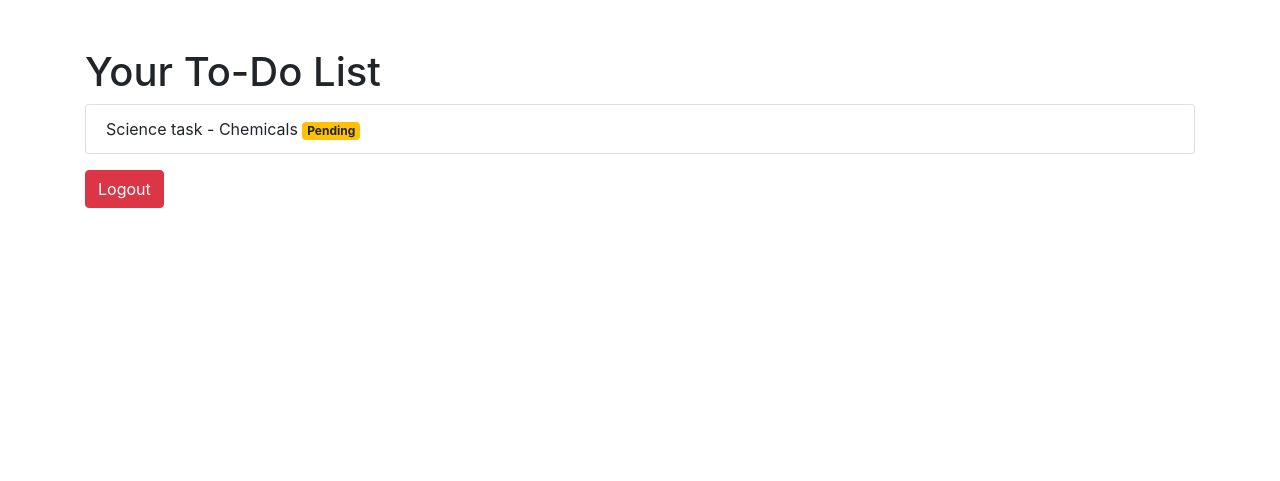
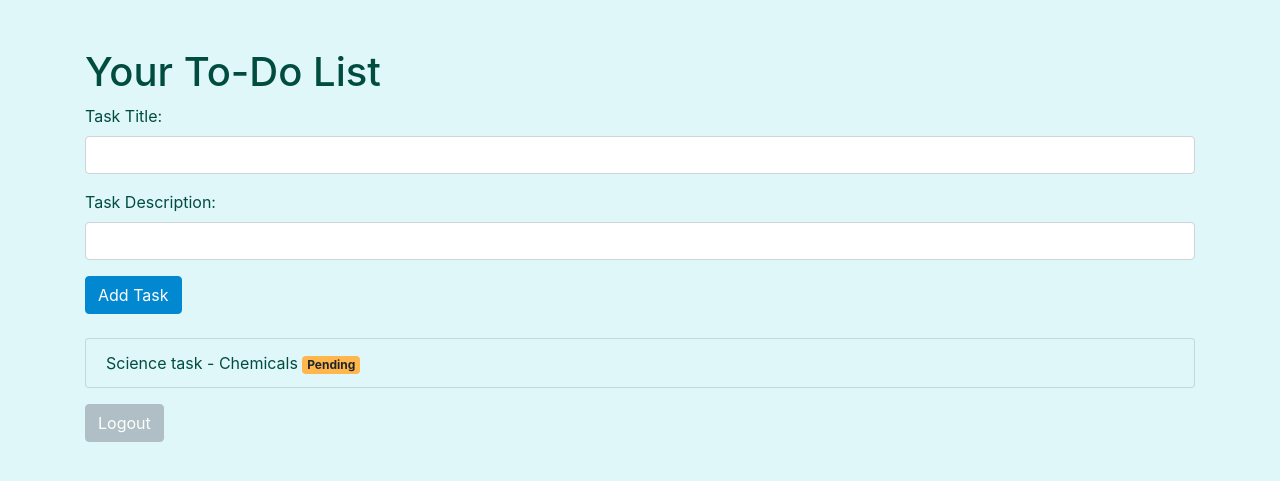
Before and after one commit to GusBus324/G-Status-todo-, a Flask app: page /dashboard in a window 1280 px wide. Shown: the top 481 px of the page. Run offline with Flask 3, Linux system fonts and the light colour scheme; a user stored in the database is signed in; some libraries are stand-ins or nearby versions.

Commit message:
Made first task and tidy up of the dashboard

```diff
--- a/Flask_app/app.py
+++ b/Flask_app/app.py
@@ -62,6 +62,25 @@ def dashboard():
     user = db_session.query(User).get(user_id)
     return render_template('dashboard.html', todos=user.todos)
 
+@app.route('/add_task', methods=['POST'])
+def add_task():
+    # Check if the user is logged in
+    if 'user_id' not in session:
+        flash('Please log in to add tasks.', 'warning')
+        return redirect(url_for('login'))
+    # Retrieve data from the form
+    title = request.form['title']
+    description = request.form['description']
+    category = request.form['category']
+    due_date = request.form['due_date']
+    user_id = session['user_id']
+    # Create a new task
+    new_task = ToDo(title=title, description=description, category=category, due_date=due_date, user_id=user_id)
+    db_session.add(new_task)
+    db_session.commit()
+    flash('Task added successfully!', 'success')
+    return redirect(url_for('dashboard'))
+
 @app.route('/logout')
 def logout():
     session.pop('user_id', None)
--- a/Flask_app/templates/dashboard.html
+++ b/Flask_app/templates/dashboard.html
@@ -5,10 +5,57 @@
     <meta name="viewport" content="width=device-width, initial-scale=1.0" />
     <title>Dashboard</title>
     <link rel="stylesheet" href="https://maxcdn.bootstrapcdn.com/bootstrap/4.5.2/css/bootstrap.min.css" />
+    <style>
+        body {
+            background-color: #e0f7fa; /* Light blue background */
+            color: #004d40; /* Dark green text */
+        }
+        .container {
+            margin-top: 50px;
+        }
+        .btn-primary {
+            background-color: #0288d1; /* Light blue button */
+            border-color: #0288d1;
+        }
+        .btn-primary:hover {
+            background-color: #0277bd; /* Darker blue button on hover */
+            border-color: #0277bd;
+        }
+        .btn-danger {
+            background-color: #b0bec5; /* Light gray button */
+            border-color: #b0bec5;
+        }
+        .btn-danger:hover {
+            background-color: #90a4ae; /* Darker gray button on hover */
+            border-color: #90a4ae;
+        }
+        .list-group-item {
+            background-color: #e0f7fa; /* Light blue list item */
+            color: #004d40; /* Dark green text */
+        }
+        .badge-success {
+            background-color: #81c784; /* Light green badge */
+        }
+        .badge-warning {
+            background-color: #ffb74d; /* Light orange badge */
+        }
+    </style>
 </head>
 <body>
     <div class="container mt-5">
         <h1>Your To-Do List</h1>
+        <!-- Form to add new tasks -->
+        <form method="POST" action="{{ url_for('add_task') }}" class="mb-4">
+            <div class="form-group">
+                <label for="title">Task Title:</label>
+                <input type="text" id="title" name="title" class="form-control" required>
+            </div>
+            <div class="form-group">
+                <label for="description">Task Description:</label>
+                <input type="text" id="description" name="description" class="form-control">
+            </div>
+            <button type="submit" class="btn btn-primary">Add Task</button>
+        </form>
         <ul class="list-group">
             {% for todo in todos %}
                 <li class="list-group-item">
--- a/Flask_app/templates/index.html
+++ b/Flask_app/templates/index.html
@@ -8,7 +8,7 @@
     <link href="https://maxcdn.bootstrapcdn.com/bootstrap/4.5.2/css/bootstrap.min.css" rel="stylesheet" />
     <style>
         body {
-            background-color: #e0f7fa;
+            background-color: #c4ecf1;
             color: #004d40;
         }
         .container {
--- a/Flask_app/templates/login.html
+++ b/Flask_app/templates/login.html
@@ -8,7 +8,7 @@
     <link href="https://maxcdn.bootstrapcdn.com/bootstrap/4.5.2/css/bootstrap.min.css" rel="stylesheet" />
     <style>
         body {
-            background-color: #fff9c4; /* Light yellow background */
+            background-color: #eee272; /* Light yellow background */
             color: #004d40; /* Dark green text */
         }
         .container {
```
Also changed, not shown: todo.db.
